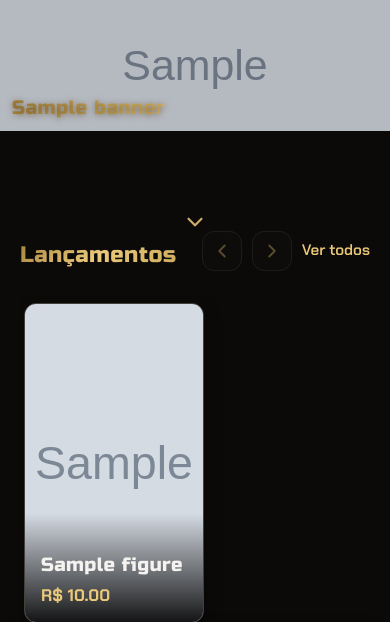
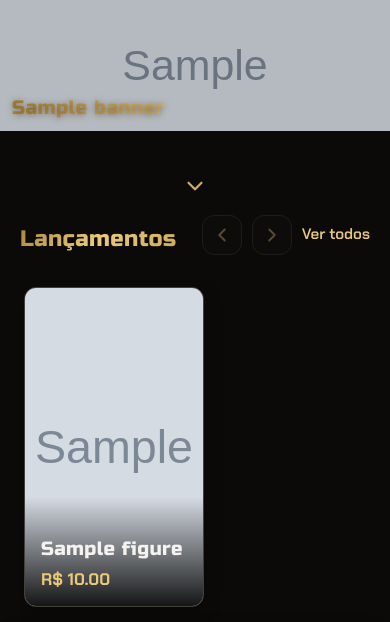
Before and after one commit to vwtechdev/magno-figures, a Django app: template templates/website/home.html in a window 390 px wide. Shown: the part 69-691 px from the top of the page. Run offline with Django 5.2, Linux system fonts and the light colour scheme; the template is opened without the code that fills it: most values are stand-ins (such as "Sample title", 1, 10 or a date in 2020); grey boxes marked "Sample" are stand-in pictures.

Commit message:
style: tighten scroll hint spacing on mobile

```diff
--- a/static/css/website/home.css
+++ b/static/css/website/home.css
@@ -251,7 +251,7 @@
     .hero {
         width: auto;
         max-width: none;
-        margin: 69px 0 48px;
+        margin: 69px 0 12px;
         border-radius: 0;
         padding-bottom: 22px;
         aspect-ratio: 2172 / 850;
@@ -271,6 +271,10 @@
     .hero__dot {
         width: 7px;
         height: 7px;
+    }
+
+    .scroll-hint {
+        margin-bottom: 20px;
     }
 
     .hero__caption {
```
